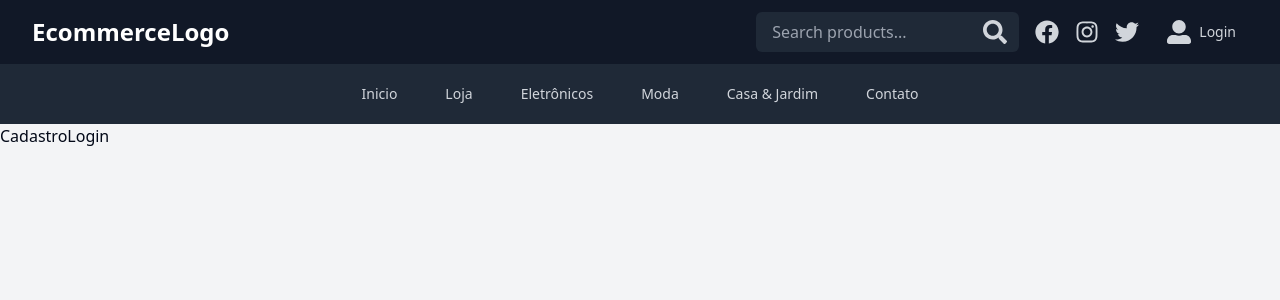
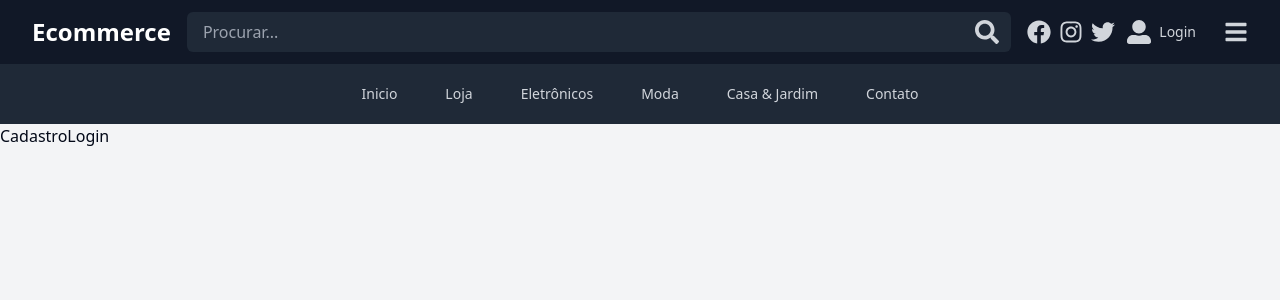
Before and after one commit to williamuteich/web, a Next.js app: page / in a window 1280 px wide. Shown: the top 300 px of the page. Built offline with nearby package versions, Linux system fonts and the light colour scheme.

Commit message:
feat: ajustado header.

```diff
--- /dev/null
+++ b/src/app/components/header/components/search/index.tsx
@@ -0,0 +1,40 @@
+import { FaFacebook, FaInstagram, FaTwitter, FaUserAlt, FaSearch, FaBars } from "react-icons/fa";
+import Link from "next/link";
+
+export default function Search() {
+    return(
+        <div className="w-full flex gap-4 justify-end">
+            <div className="relative w-full hidden md:flex">
+                <input
+                    type="text"
+                    placeholder="Procurar..."
+                    className="px-4 py-2 w-full bg-gray-800 text-white rounded-md focus:outline-none focus:ring-2 focus:ring-blue-500"
+                />
+                <button className="absolute right-0 top-0 px-3 py-2 text-gray-300 hover:text-white">
+                    <FaSearch className="h-6 w-6" />
+                </button>
+            </div>
+            <div className="flex items-center ">
+                <div className="gap-2 hidden md:flex">
+                    <Link href="https://www.facebook.com" target="_blank" rel="noopener noreferrer" className="text-gray-300 hover:text-white">
+                        <FaFacebook className="h-6 w-6" />
+                    </Link>
+                    <Link href="https://www.instagram.com" target="_blank" rel="noopener noreferrer" className="text-gray-300 hover:text-white">
+                        <FaInstagram className="h-6 w-6" />
+                    </Link>
+                    <Link href="https://www.twitter.com" target="_blank" rel="noopener noreferrer" className="text-gray-300 hover:text-white">
+                        <FaTwitter className="h-6 w-6" />
+                    </Link>
+                </div>
+                <Link href="/login" className="text-gray-300 flex justify-center items-center gap-2 hover:bg-gray-700 hover:text-white px-3 py-2 rounded-md text-sm font-medium">
+                    <FaUserAlt className="h-6 w-6" />
+                    <p>Login</p>
+                </Link>
+            </div>
+
+            <div className="flex justify-center items-center">
+                <FaBars className="h-6 w-6 text-gray-300 hover:text-white" />
+            </div>
+        </div>
+    )
+}
--- /dev/null
+++ b/src/app/components/header/components/submenu/index.tsx
@@ -0,0 +1,30 @@
+import Link from "next/link";
+
+export default function Submenu() {
+    return(
+        <nav className="bg-gray-800 text-white hidden md:flex">
+            <div className="max-w-7xl mx-auto px-2 sm:px-6 lg:px-8">
+                <div className="flex justify-center space-x-6 py-3">
+                    <Link href="/" className="text-gray-300 hover:bg-gray-700 hover:text-white px-3 py-2 rounded-md text-sm font-medium">
+                        Inicio
+                    </Link>
+                    <Link href="/shop" className="text-gray-300 hover:bg-gray-700 hover:text-white px-3 py-2 rounded-md text-sm font-medium">
+                        Loja
+                    </Link>
+                    <Link href="/categories/electronics" className="text-gray-300 hover:bg-gray-700 hover:text-white px-3 py-2 rounded-md text-sm font-medium">
+                        Eletrônicos
+                    </Link>
+                    <Link href="/categories/fashion" className="text-gray-300 hover:bg-gray-700 hover:text-white px-3 py-2 rounded-md text-sm font-medium">
+                        Moda
+                    </Link>
+                    <Link href="/categories/home-garden" className="text-gray-300 hover:bg-gray-700 hover:text-white px-3 py-2 rounded-md text-sm font-medium">
+                        Casa & Jardim
+                    </Link>
+                    <Link href="/contact" className="text-gray-300 hover:bg-gray-700 hover:text-white px-3 py-2 rounded-md text-sm font-medium">
+                        Contato
+                    </Link>
+                </div>
+            </div>
+        </nav>
+    )
+}
--- a/src/app/components/header/index.tsx
+++ b/src/app/components/header/index.tsx
@@ -1,73 +1,30 @@
 "use client";
 
 import Link from "next/link";
-import { FaFacebook, FaInstagram, FaTwitter, FaShoppingCart, FaSearch, FaUserAlt } from "react-icons/fa";
+
+import Submenu from "./components/submenu";
+import Search from "./components/search";
 
 export default function Header() {
     return (
         <>
             <header className="bg-gray-900 text-white">
                 <div className="max-w-7xl mx-auto px-2 sm:px-6 lg:px-8">
-                    <div className="flex items-center justify-between h-16">
+                    <div className="flex gap-4 items-center justify-between h-16">
                         <div className="flex-shrink-0">
-                            <Link href="/" className="text-2xl font-bold">EcommerceLogo</Link>
+                            <Link href="/" className="text-2xl font-bold">Ecommerce</Link>
                         </div>
 
-                        <div className="flex items-center space-x-4 ml-auto">
-                            <div className="relative">
-                                <input
-                                    type="text"
-                                    placeholder="Search products..."
-                                    className="px-4 py-2 bg-gray-800 text-white rounded-md focus:outline-none focus:ring-2 focus:ring-blue-500"
-                                />
-                                <button className="absolute right-0 top-0 px-3 py-2 text-gray-300 hover:text-white">
-                                    <FaSearch className="h-6 w-6" />
-                                </button>
-                            </div>
+                        <div className="flex items-center space-x-4 ml-auto w-full">
 
-                            <Link href="https://www.facebook.com" target="_blank" rel="noopener noreferrer" className="text-gray-300 hover:text-white">
-                                <FaFacebook className="h-6 w-6" />
-                            </Link>
-                            <Link href="https://www.instagram.com" target="_blank" rel="noopener noreferrer" className="text-gray-300 hover:text-white">
-                                <FaInstagram className="h-6 w-6" />
-                            </Link>
-                            <Link href="https://www.twitter.com" target="_blank" rel="noopener noreferrer" className="text-gray-300 hover:text-white">
-                                <FaTwitter className="h-6 w-6" />
-                            </Link>
+                            <Search />
 
-                            <Link href="/login" className="text-gray-300 flex justify-center items-center gap-2 hover:bg-gray-700 hover:text-white px-3 py-2 rounded-md text-sm font-medium">
-                                <FaUserAlt className="h-6 w-6" />
-                                <p>Login</p>
-                            </Link>
                         </div>
                     </div>
                 </div>
             </header>
 
-            <nav className="bg-gray-800 text-white">
-                <div className="max-w-7xl mx-auto px-2 sm:px-6 lg:px-8">
-                    <div className="flex justify-center space-x-6 py-3">
-                        <Link href="/" className="text-gray-300 hover:bg-gray-700 hover:text-white px-3 py-2 rounded-md text-sm font-medium">
-                            Inicio
-                        </Link>
-                        <Link href="/shop" className="text-gray-300 hover:bg-gray-700 hover:text-white px-3 py-2 rounded-md text-sm font-medium">
-                            Loja
-                        </Link>
-                        <Link href="/categories/electronics" className="text-gray-300 hover:bg-gray-700 hover:text-white px-3 py-2 rounded-md text-sm font-medium">
-                            Eletrônicos
-                        </Link>
-                        <Link href="/categories/fashion" className="text-gray-300 hover:bg-gray-700 hover:text-white px-3 py-2 rounded-md text-sm font-medium">
-                            Moda
-                        </Link>
-                        <Link href="/categories/home-garden" className="text-gray-300 hover:bg-gray-700 hover:text-white px-3 py-2 rounded-md text-sm font-medium">
-                            Casa & Jardim
-                        </Link>
-                        <Link href="/contact" className="text-gray-300 hover:bg-gray-700 hover:text-white px-3 py-2 rounded-md text-sm font-medium">
-                            Contato
-                        </Link>
-                    </div>
-                </div>
-            </nav>
+            <Submenu />
         </>
     );
 }
```
